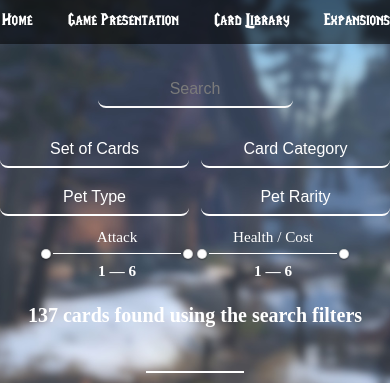
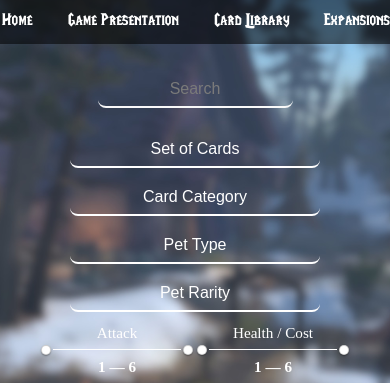
Before and after one commit to Palkiabraz/In-the-Trueshot-Lodge, a plain HTML site: page card-library.html in a window 390 px wide. Shown: the part 154-537 px from the top of the page. Drawn offline with Linux system fonts and the light colour scheme.

Commit message:
Modified the display of the card library for phones and tablets

```diff
--- a/CSS/catalogue.css
+++ b/CSS/catalogue.css
@@ -357,14 +357,14 @@
     }
 
     .filter-buttons {
-        display: grid;
-        grid-template-columns: repeat(2, 1fr);
+        display: flex;
+        flex-wrap: wrap;
+        justify-content: center;
         gap: 0.75rem;
-        justify-content: center;
     }
 
     .dropdown {
-        width: 100%;
+        width: 250px;
         display: inline-block;
     }
 
@@ -375,8 +375,9 @@
     }
 
     .dropdown-content {
-        width: 100%;
+        width: 250px;
         box-sizing: border-box;
+        left: 0;
     }
 
     .double-range {
--- a/CSS/style.css
+++ b/CSS/style.css
@@ -412,7 +412,7 @@ h2 {
     }
 
     .menu .dropdown li a {
-    font-size: 0.85em;
+        font-size: 0.85em;
     }
 
     .logo img {
```
